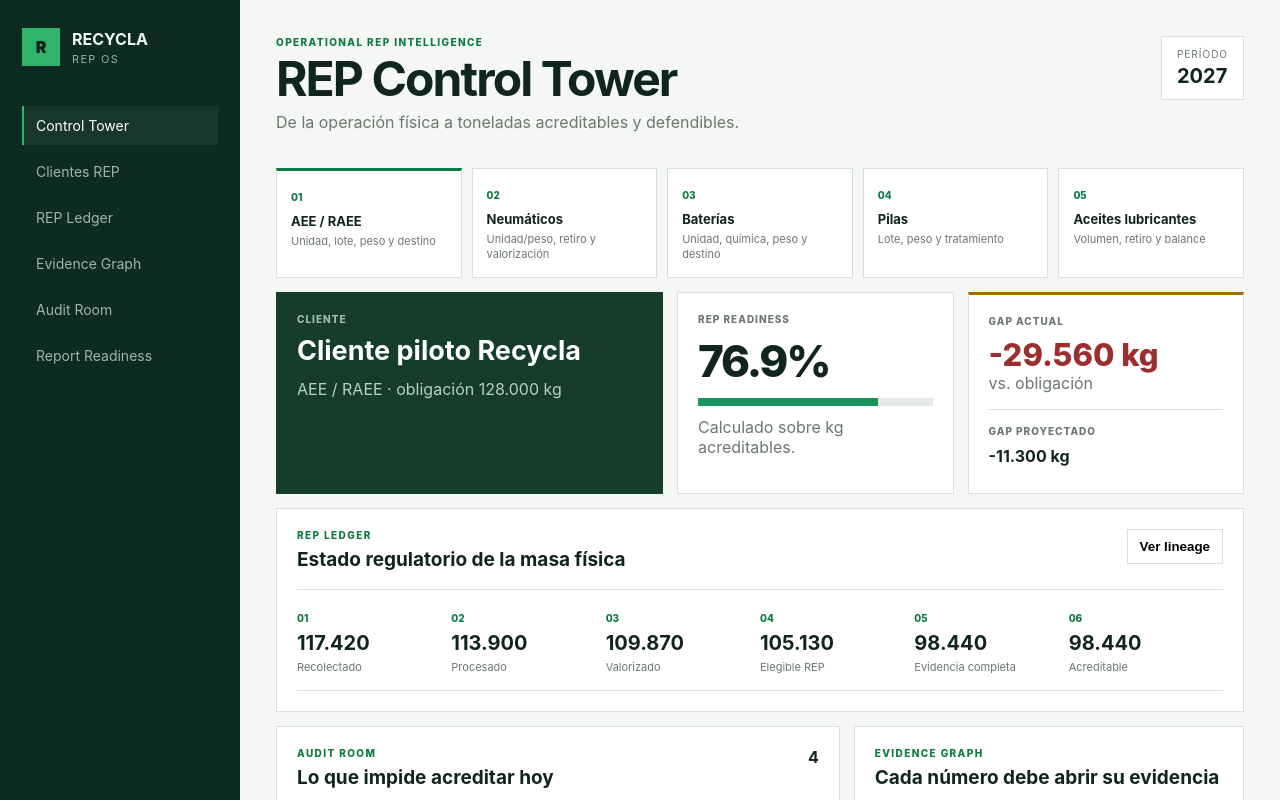
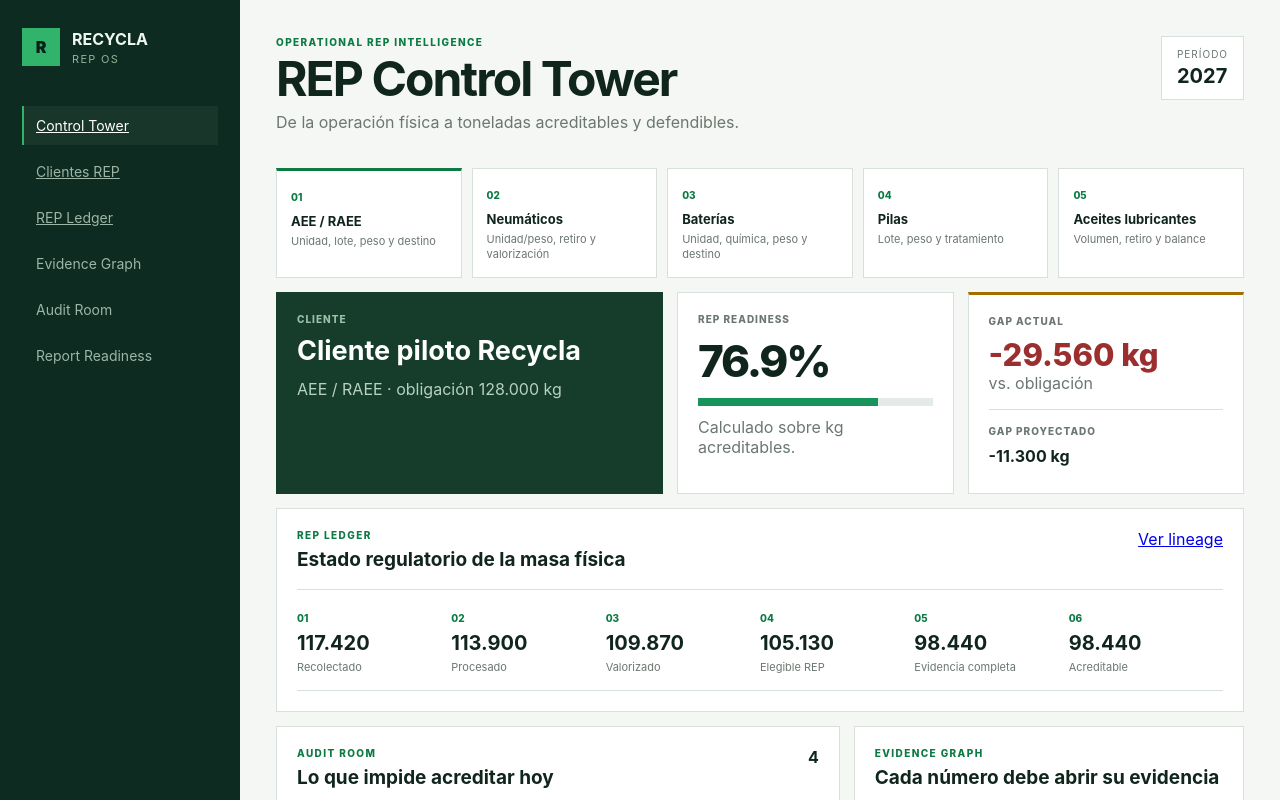
Before and after one commit to traviscomber/recycla, a Next.js app: page / in a window 1280 px wide. Shown: the top 800 px of the page. Built offline with nearby package versions, Linux system fonts and the light colour scheme.

Commit message:
refactor: use shared REP app shell

```diff
--- a/src/app/page.tsx
+++ b/src/app/page.tsx
@@ -1,3 +1,4 @@
+import { AppShell } from "@/components/app-shell";
 import { auditFindings, demo, fmt, priorityStreams } from "@/lib/rep";
 
 export default function Home() {
@@ -15,29 +16,7 @@ export default function Home() {
   ] as const;
 
   return (
-    <main className="shell">
-      <aside className="sidebar">
-        <div className="brand">
-          <div className="mark">R</div>
-          <div><strong>RECYCLA</strong><span>REP OS</span></div>
-        </div>
-
-        <nav>
-          <a className="active">Control Tower</a>
-          <a>Clientes REP</a>
-          <a>REP Ledger</a>
-          <a>Evidence Graph</a>
-          <a>Audit Room</a>
-          <a>Report Readiness</a>
-        </nav>
-
-        <div className="scope">
-          <span>Alcance MVP</span>
-          {priorityStreams.map((s) => <b key={s.id}>{s.label}</b>)}
-        </div>
-      </aside>
-
-      <section className="workspace">
+    <AppShell active="/">
       <header className="topbar">
         <div>
           <p className="eyebrow">Operational REP Intelligence</p>
@@ -63,14 +42,12 @@ export default function Home() {
           <h2>{demo.client}</h2>
           <p>AEE / RAEE · obligación {fmt(demo.obligation)} kg</p>
         </article>
-
         <article className="card">
           <span className="label">REP Readiness</span>
           <div className="big">{readiness.toFixed(1)}%</div>
           <div className="progress"><div style={{ width: `${readiness}%` }} /></div>
           <p className="muted">Calculado sobre kg acreditables.</p>
         </article>
-
         <article className="card risk">
           <span className="label">Gap actual</span>
           <div className="gap">{fmt(gap)} kg</div>
@@ -83,13 +60,9 @@ export default function Home() {
 
       <section className="panel">
         <div className="panelHead">
-            <div>
-              <p className="eyebrow">REP Ledger</p>
-              <h3>Estado regulatorio de la masa física</h3>
+          <div><p className="eyebrow">REP Ledger</p><h3>Estado regulatorio de la masa física</h3></div>
+          <a className="buttonLink" href="/ledger">Ver lineage</a>
         </div>
-            <button>Ver lineage</button>
-          </div>
-
         <div className="stages">
           {stages.map(([label, value], i) => (
             <div className="stage" key={label}>
@@ -129,7 +102,6 @@ export default function Home() {
           </div>
         </article>
       </section>
-      </section>
-    </main>
+    </AppShell>
   );
 }
```
Lines whose indentation alone changed are shown as unchanged.
